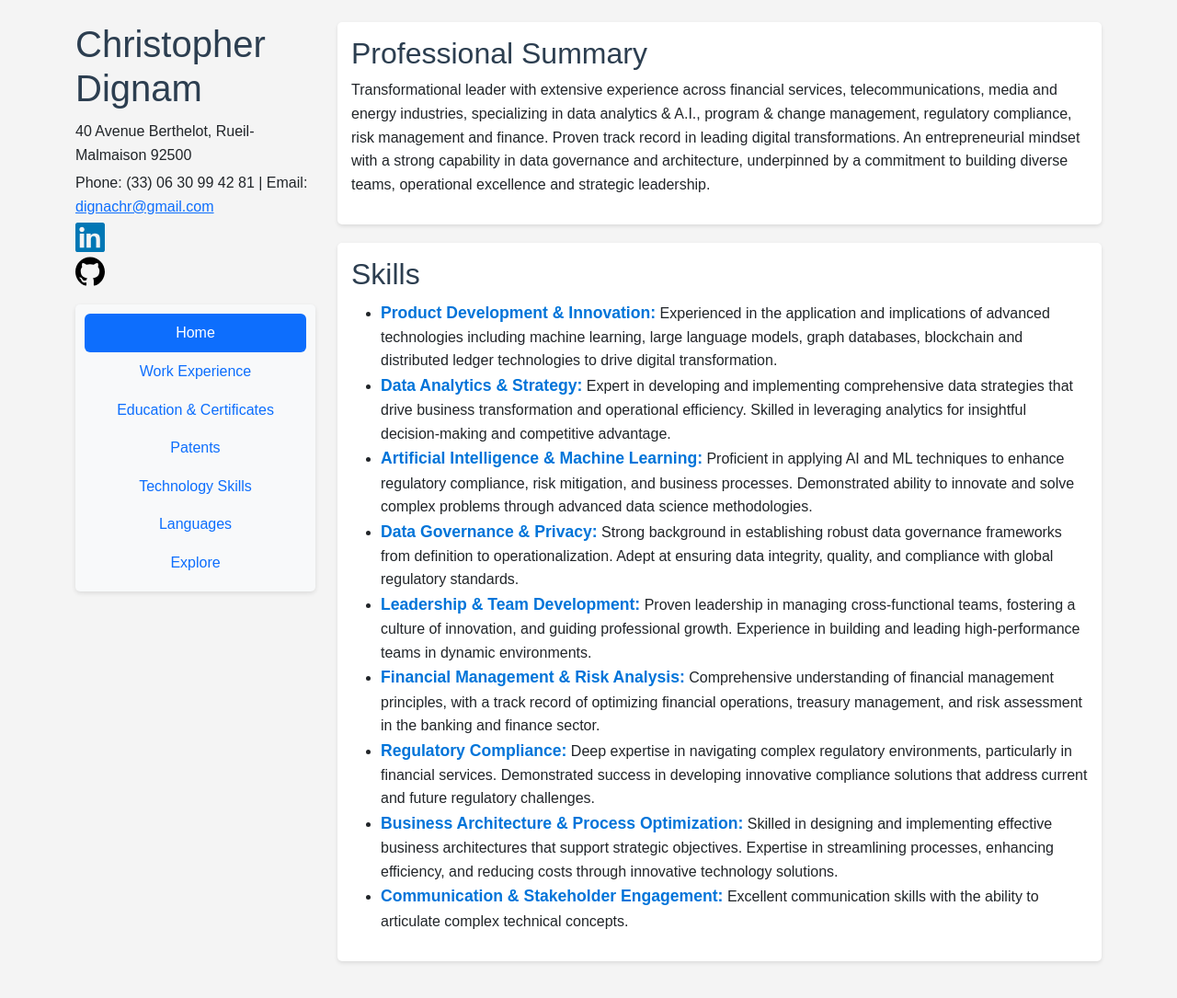
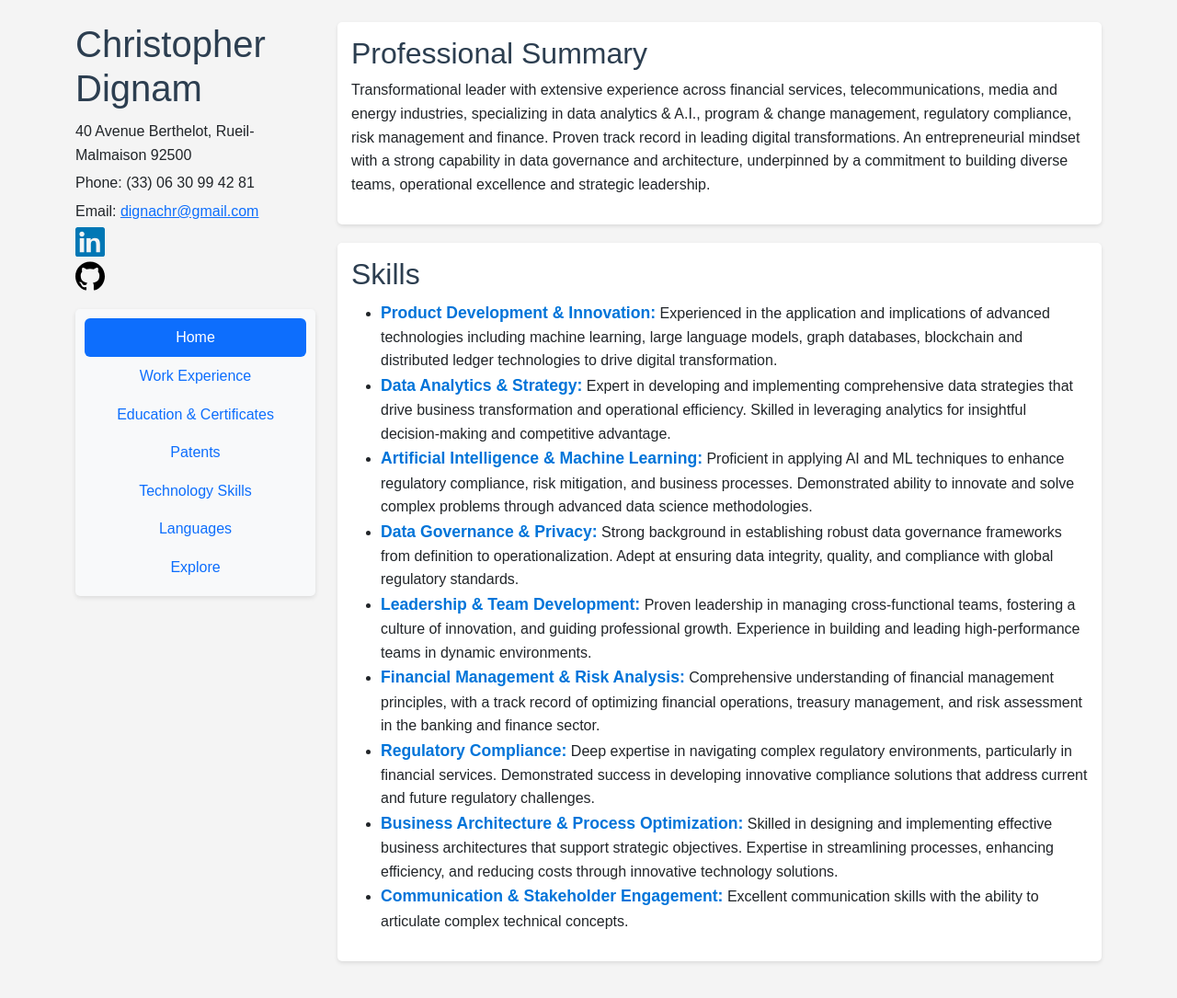
Before and after one commit to cdignam8304/cv, a Jekyll site: the page built from README.md, in a window 1280 px wide. Shown: the whole page at 92% size. Built offline with Jekyll 4.4.1, drawn with Linux system fonts in a browser that asks for light colours; our own code applies the rules of GitHub Pages for plain Markdown files.

Commit message:
Link updates

```diff
--- a/_includes/header.html
+++ b/_includes/header.html
@@ -3,7 +3,8 @@
     <h1>Christopher Dignam</h1>
     <div class="contact">
         <p>40 Avenue Berthelot, Rueil-Malmaison 92500</p>
-        <p>Phone: (33) 06 30 99 42 81 | Email: <a href="mailto:dignachr@gmail.com">dignachr@gmail.com</a></p>
+        <p>Phone: (33) 06 30 99 42 81</p>
+        <p>Email: <a href="mailto:dignachr@gmail.com">dignachr@gmail.com</a></p>
         <p>
             <a href="https://www.linkedin.com/in/christopherdignam/" target="_blank" rel="noopener noreferrer" title="Visit my LinkedIn profile">
                 <svg xmlns="http://www.w3.org/2000/svg" viewBox="0 0 24 24" width="32" height="32" fill="#0077B5">
@@ -12,7 +13,7 @@
             </a>
         </p>
         <p>
-            <a href="https://github.com/your-username" target="_blank" rel="noopener noreferrer" title="Visit my GitHub profile">
+            <a href="https://github.com/cdignam8304/" target="_blank" rel="noopener noreferrer" title="Visit my GitHub profile">
                 <svg xmlns="http://www.w3.org/2000/svg" viewBox="0 0 24 24" width="32" height="32" fill="black">
                     <path d="M12 .297C5.373.297 0 5.67 0 12.297c0 5.292 3.438 9.789 8.207 11.387.599.113.793-.26.793-.577 0-.285-.01-1.04-.015-2.042-3.338.726-4.042-1.613-4.042-1.613-.546-1.387-1.333-1.756-1.333-1.756-1.09-.744.083-.729.083-.729 1.205.085 1.84 1.237 1.84 1.237 1.07 1.835 2.807 1.305 3.492.998.108-.775.418-1.305.762-1.605-2.665-.304-5.467-1.332-5.467-5.93 0-1.31.469-2.381 1.236-3.221-.123-.303-.536-1.527.117-3.176 0 0 1.008-.322 3.301 1.23.957-.266 1.984-.399 3.003-.403 1.02.004 2.047.137 3.006.403 2.29-1.552 3.296-1.23 3.296-1.23.655 1.649.242 2.873.12 3.176.77.84 1.235 1.911 1.235 3.221 0 4.61-2.807 5.624-5.478 5.922.43.371.815 1.104.815 2.224 0 1.606-.015 2.902-.015 3.293 0 .32.192.694.8.576C20.565 22.082 24 17.583 24 12.297 24 5.67 18.627.297 12 .297z"/>
                 </svg>
```
